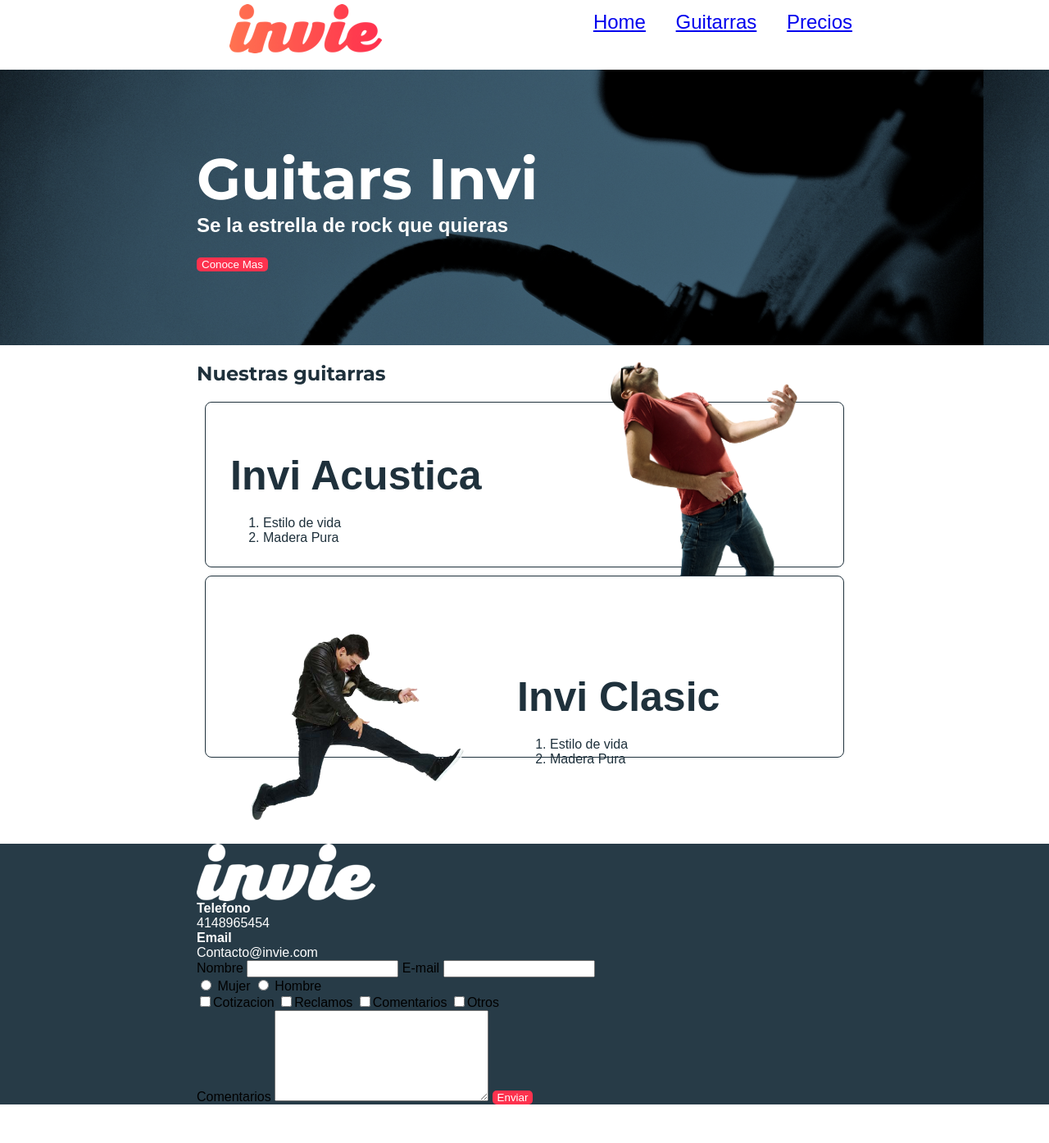
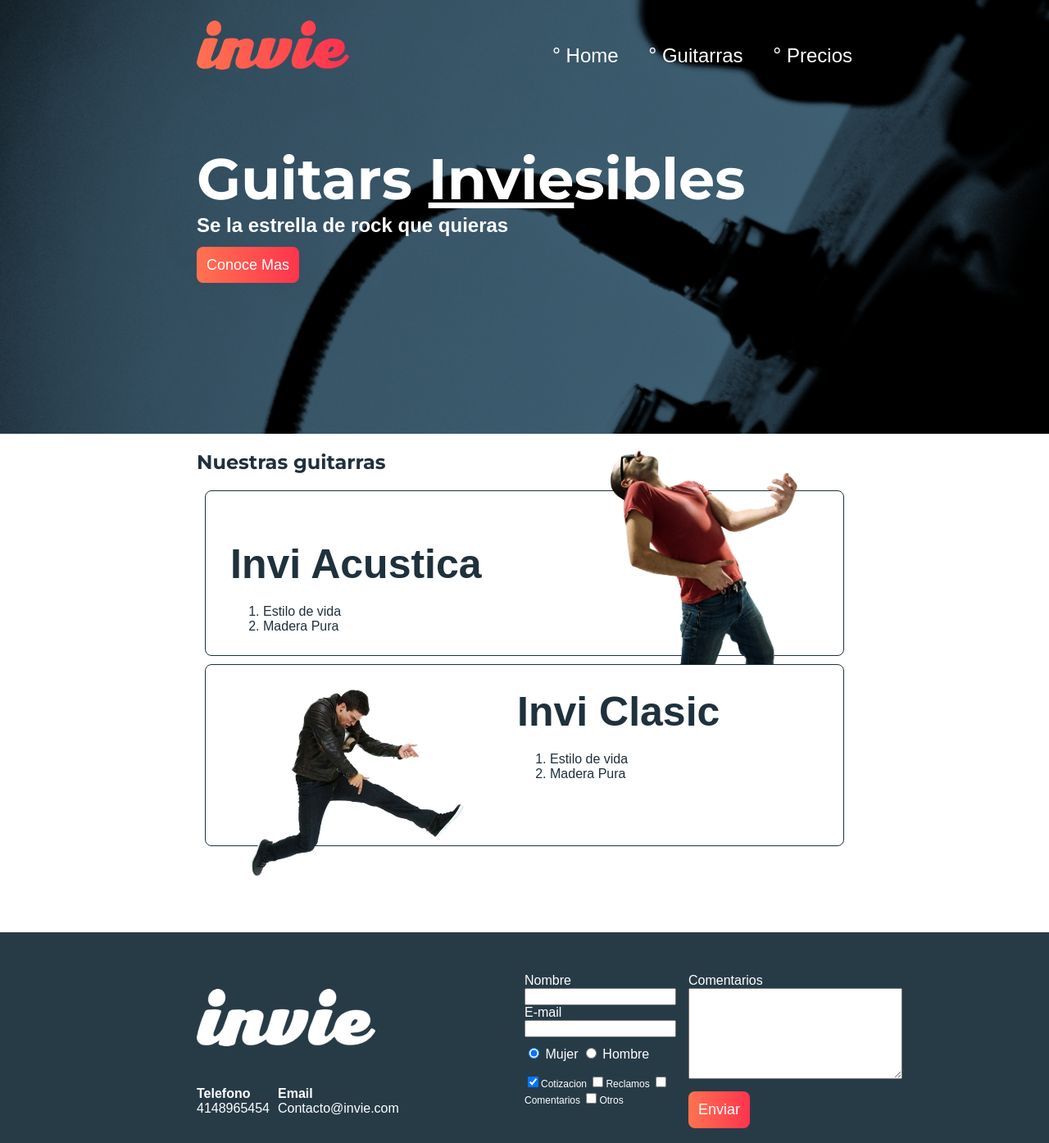
Before and after one commit to mizaelmorales/cv, a plain HTML site: page guitars/index.html in a window 1280 px wide. Shown: the part 11-1405 px from the top of the page at 82% size. Before the commit the page ends 1358 px from the top, so only its background shows below. Drawn offline with Linux system fonts and the light colour scheme; a web font is replaced by a local one.

Commit message:
finalizado curso html y ccs

```diff
--- a/guitars/css/invie.css
+++ b/guitars/css/invie.css
@@ -2,6 +2,9 @@
 font-family: 'Allerta', sans-serif;
 */
 /* *{
+    .guitarra.b selecto unico de 2 clases
+    !important;
+    considerar cascada para q no anulen estilos
     width: tamaño;
     height: tamaño;
     manesillas de relog
@@ -24,11 +27,40 @@ font-family: 'Allerta', sans-serif;
    posicion absoluta depende del primer posicion padre q encuentre para determinar su lugar
     posicion fixed establece dentro del naevegador fijo
     text-decoration permite quitarle el subrayado
-} */
+    display: flex;
+    distribuir horizontalmente el contenido
+    por defecto es flex-start
+                   flex-end
+                   center
+                   space-around
+                   space-between
+
+    justify-content:
+    cuando se junte pase uno abajo de la otra
+    tiene por defecto nowrap; no permite q caigan
+    pero cuando se deja wrap el contenido cuando se ponga pequeña
+    el navegador comenzara a caer ordenadamente
+    flex-wrap:
+    tambien se puede decidir si el cotenido puede estar en fila o colimna
+    flex-direction: column o row;
+    align-items: center; ajustar contenido de forma central
+    aling-vertical: middle
+    animaciones hover seudo clase
+    transition: 1s; tiempo de movimiento
+    transform:sacle (1,5); crecimiento de un elemento
+              : translateY(100px); para mover un elento a un determinado lugar
+               :rotate
+               :sked(sesgado)
+                :tanslate3d(X,Y,Z PROFUNDIDAD)para el eje Z body debe tener perspective:
+              cursor: pointer;
+    background: linear-gradient(to left,#fe344e,#ff7250);
+            } */
+
 body {
     font-family: 'Allerta', sans-serif;
     margin: 0;
 }
+
 .titulo {
     font-size: 70px;
     font-family: 'Montserrat', sans-serif;
@@ -36,6 +68,14 @@ body {
     margin-top: 70px;
 }
 
+.titulo span {
+    text-decoration: underline;
+}
+
+.menu a{
+    color: white;
+    text-decoration: none;
+}
 .title-a {
     font-size: 24px;
     margin-top: 0;
@@ -46,7 +86,6 @@ body {
     margin-bottom: 20px;
 }
 
-
 .guitarras h2 {
     font-size: 35 px;
     font-family: 'Montserrat', sans-serif;
@@ -54,14 +93,17 @@ body {
 
 .portada {
     background-image: url('/guitars/images/background.png');
+    background-size: cover;
     color: white ;
     padding: 20px;
+    height: 500px;
 
 }
 
 .portada button {
     margin-bottom: 70px;
 }
+
 .guitarras {
     color: #1F313C;
 
@@ -80,8 +122,16 @@ body {
     margin-left: 30px;
 }
 
+.menu li:before {
+    content: '°';
+    font-size: 25px;
+    line-height: 68px;
+    color:white;
+}
+
 .logotipo {
     display: inline-block;
+    margin-left: 0;
     /*permite ya usar propiedades de los bloques  padding,border,margin*/
 
 }
@@ -90,11 +140,11 @@ body {
     position: relative;
 
 }
+
 .contenedor {
     width: 800px;
     margin: auto;
 }
-
 
 .right {
     float: right;
@@ -105,7 +155,7 @@ body {
 .left {
     float: left;
     position: relative;
-    top: 48px;
+    top: 8px;
 }
 
 .guitarra ol {
@@ -124,6 +174,7 @@ body {
     color: #1F313C;
     border-radius: 8px;
 }
+
 .guitarra-b {
     padding: 10px;
     margin: 10px;
@@ -132,27 +183,38 @@ body {
     color: #1F313C;
     height: 200px;
     border-radius: 8px;
+
+
 }
 
 .contenedor-guitarra-b {
     margin-left: 370px;
+    position: relative;
+    bottom: 90px;
 }
+
 .button{
-    border-radius: 5px;
+    border-radius: 8px;
     color: white;
     background: #fd324e;
     border: none;
-    padding: 7;
+    padding: 12px;
+    font-size: 18px;
+    text-decoration: none;
+    cursor: pointer;
+    background: linear-gradient(to left,#fe344e,#ff7250);
 }
 
 .footer {
     background: #273b47;
     margin-top: 105px;
+    padding: 50px 10px;
 }
 
 .contacto img {
     display: block;
 }
+
 .contacto strong {
     display: block;
 }
@@ -160,4 +222,88 @@ body {
 .contacto a {
     color: white;
     text-decoration: none;
+    margin: 10px 10px 10px 0;
 }
+
+.contacto {
+    display: flex;
+    width: 300px;
+    flex-wrap: wrap;
+    align-items: center;
+}
+
+.footer .contenedor {
+    display: flex;
+    justify-content: space-between;
+}
+
+.formulario {
+    display: flex;
+    width: 400px;
+    color: white;
+
+}
+
+.columna1, .columna2 {
+    display: flex;
+    flex-direction: column;
+}
+
+.columna1 {
+    margin-right: 15px;
+}
+
+.intereses label{
+    font-size: 12px;
+}
+
+.formulario, .sexo, .intereses {
+    margin-bottom: 15px;
+}
+
+.sexo {
+    margin-top: 10px;
+}
+
+.columna2 {
+    align-items: flex-start;
+}
+
+.columna2 .button {
+    margin-top: 15px;
+}
+
+table {
+    width: 100%;
+}
+
+input, textarea {
+    outline: 0;
+}
+
+input:focus, textarea:focus {
+    background: lightgrey;
+}
+
+th {
+    background: #273b47;
+    color: white;
+    text-align: left;
+
+}
+
+th {
+    padding: 10px 20px;
+
+}
+
+td {
+    padding: 20px;
+}
+
+table, td, th {
+
+    border: 1px solid #273b47;
+    border-collapse: collapse;
+
+}
--- a/guitars/index.html
+++ b/guitars/index.html
@@ -1,5 +1,4 @@
 <!DOCTYPE html>
-
 <html>
 
     <head>
@@ -16,6 +15,8 @@
         </style> -->
     </head>
     <body>
+
+        <section id="portada" class="portada">
                 <header id="header" class="header contenedor" >   <!-- logotipo -->
                     <figure class="logotipo"><!-- logo --><!--style="background :red;" estilos como atributos-->
                         <img id="crazy" src="/guitars/images/invie.png" width ="186" height="60" alt="logotipo" />
@@ -34,11 +35,11 @@
                         </ul>
                     </nav>
                 </header>
-        <section id="portada" class="portada"><!-- Portada -->
+                <!-- Portada -->
             <div class="contenedor">
-                <h1 class="titulo">Guitars Invi</h1><!-- titulo  -->
+                <h1 class="titulo">Guitars <span>Invie</span>sibles</h1><!-- titulo  -->
                 <h3 class="title-a">Se la estrella de rock que quieras</h3>
-                <button class="button">Conoce Mas</button>
+                <a class="button" href="#guitarras">Conoce Mas</a>
             </div>
             <!-- descripcion  -->
             <!-- boton -->
@@ -54,7 +55,6 @@
                         <li>Estilo de vida</li>
                         <li>Madera Pura</li>
                     </ol>
-
                 </div>
             </article>
             <article class="guitarra-b">
@@ -76,27 +76,28 @@
                     <a href="tel:+58"><strong>Telefono</strong> <span>4148965454</span></a>
                     <a href="mailto:Contacto@invie.com"><strong>Email</strong> <span>Contacto@invie.com</span></a>
                 </div>
-
                 <!-- Value=colocarle contenido por defecto
                     Placeholder=recibe el valor pero difuminado explica para que es la caja
                     for= permite en el label crear un enlace que direcciona al input text deseado mediante id
                 -->
                 <form class="formulario">
+                    <div class="columna1">
                         <label for="nombre">Nombre</label>
                         <input type="text" required id="nombre" name="nombre"/>
                         <label for="email">E-mail</label>
                         <input type="email" required id="email" name="email"/>
                         <div class="sexo">
                             <label for="mujer">
-                            <input type="radio" id="mujer" name="sexo" value="mujer"/> Mujer
+                                <input type="radio" checked id="mujer" name="sexo" value="mujer"/> Mujer
                             </label>
                             <label for="hombre">
                                 <input type="radio" id="hombre" name="sexo" value="hombre"/> Hombre
                             </label>
                         </div>
+
                         <div class="intereses">
                             <label for="cotizacion">
-                        <input type="checkbox" id="cotizacion" value="cotizacion" name="intereses" />Cotizacion
+                                <input type="checkbox" checked id="cotizacion" value="cotizacion" name="intereses" />Cotizacion
                             </label>
                             <label for="reclamos">
                                 <input type="checkbox" id="reclamos" value="reclamos" name="intereses" />Reclamos
@@ -107,11 +108,12 @@
                             <label for="otros">
                                 <input type="checkbox" id="otros" value="otros" name="intereses" />Otros
                             </label>
-                    <div>
+                        </div>
+                    </div>
+                    <div class="columna2">
                         <label for="comentario">Comentarios</label>
                         <textarea name="comentario" id="comentario" cols="30" rows="7" ></textarea>
                         <input class="button" type="submit" value="Enviar"/>
-                    </div>
                     </div>
                 </form>
             </div>
```
Also changed, not shown: devpage/assets/css/styles.css (+1 -8 lines), devpage/index.html (+2 -2 lines), guitars/precios.html (added, +107 -0 lines). Lines whose indentation alone changed are shown as unchanged.
